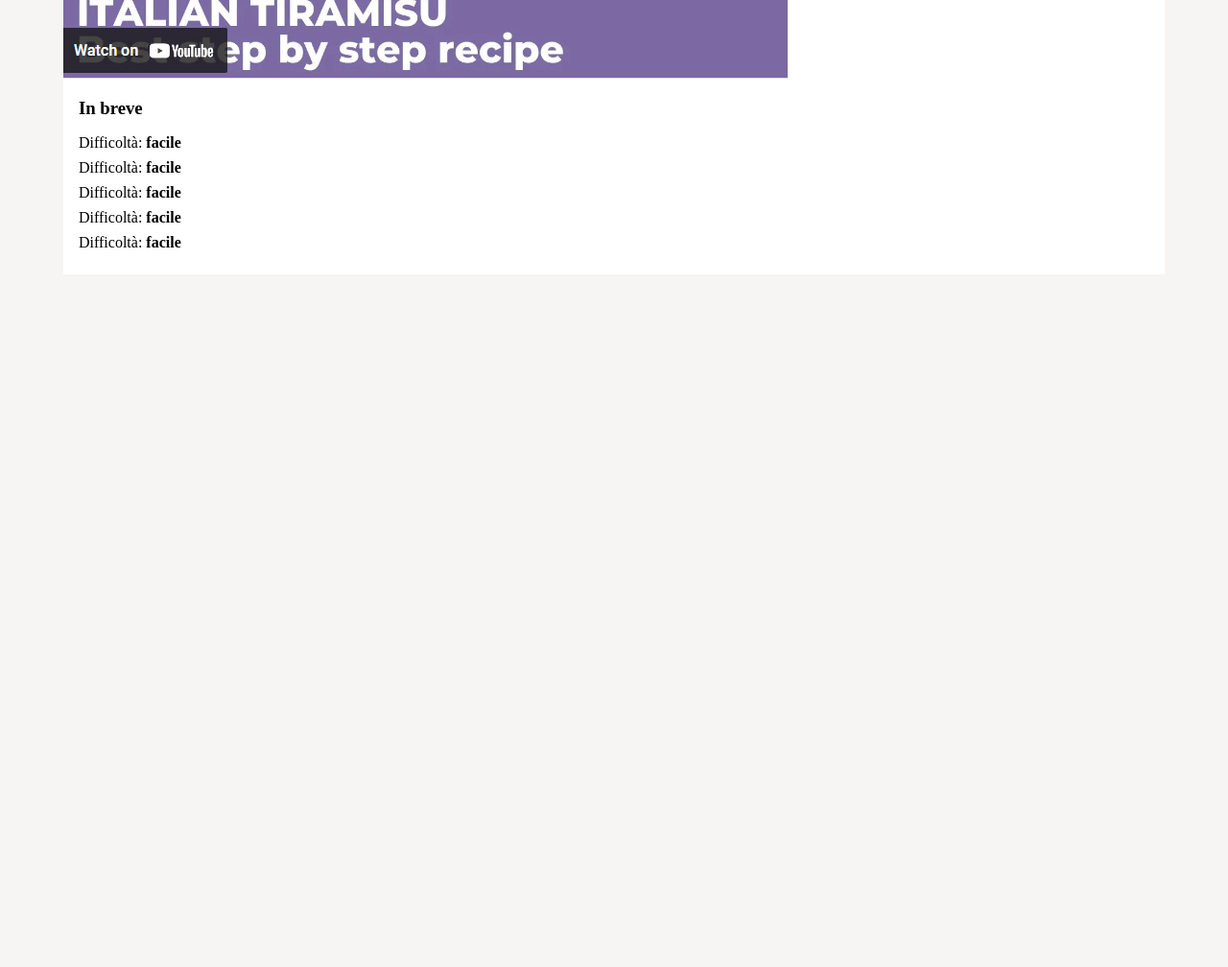
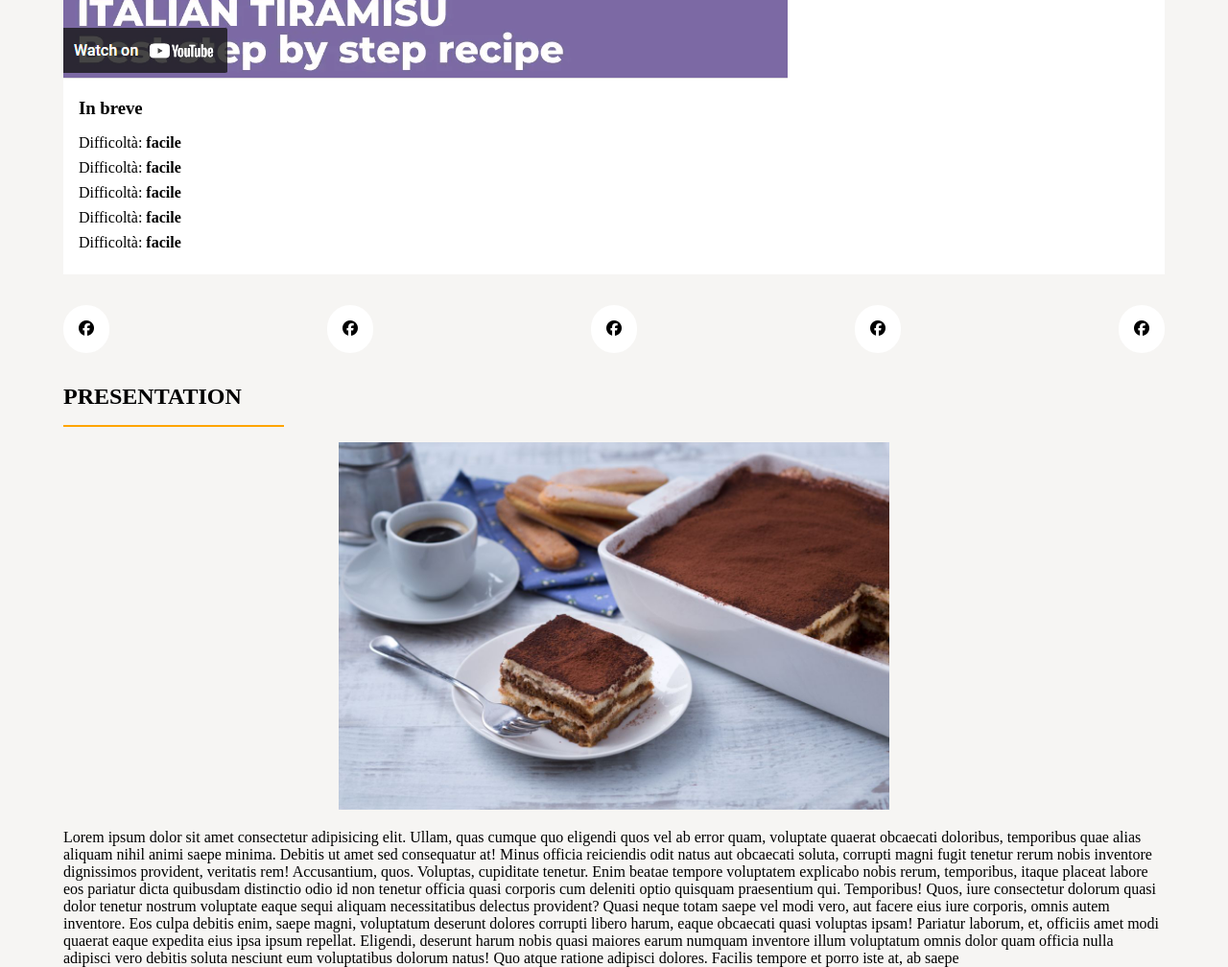
Before and after one commit to giuseppeesposito22/htmlcss-responsive-layout, a plain HTML site: page index.html in a window 1280 px wide. Shown: the part 500-1508 px from the top of the page at 96% size. Before the commit the page ends 800 px from the top, so only its background shows below. Drawn offline with Linux system fonts and the light colour scheme.

Commit message:
add section social and presentation

```diff
--- a/css/style.css
+++ b/css/style.css
@@ -82,6 +82,8 @@ body {
 
 /* MAIN  */
 
+/* SECTION DESSERT  */
+
 .content {
   padding: 1rem;
 }
@@ -102,3 +104,42 @@ body {
 .content h3 {
   margin-bottom: 1rem;
 }
+
+/* SECTION SOCIAL  */
+
+.section-social .container {
+  display: flex;
+  justify-content: space-between;
+}
+
+.element-social {
+  background-color: white;
+  border-radius: 99px;
+  padding: 1rem;
+}
+
+.section-social {
+  margin: 2rem auto;
+}
+
+/* SECTION SOCIAL  */
+
+.banner {
+  display: none;
+}
+
+/* SECTION PRESENTATION */
+
+.break {
+  width: 20%;
+  border: 1px solid orange;
+}
+
+.img-dessert {
+  width: 50%;
+  margin: 1rem auto;
+}
+
+.presentation h2 {
+  margin-bottom: 1rem;
+}
--- a/index.html
+++ b/index.html
@@ -4,13 +4,13 @@
     <meta charset="UTF-8" />
     <meta name="viewport" content="width=device-width, initial-scale=1.0" />
 
-    <!-- <link
+    <link
       rel="stylesheet"
       href="https://cdnjs.cloudflare.com/ajax/libs/font-awesome/6.7.2/css/all.min.css"
       integrity="sha512-Evv84Mr4kqVGRNSgIGL/F/aIDqQb7xQ2vcrdIwxfjThSH8CSR7PBEakCr51Ck+w+/U6swU2Im1vVX0SVk9ABhg=="
       crossorigin="anonymous"
       referrerpolicy="no-referrer"
-    /> -->
+    />
 
     <link rel="stylesheet" href="./css/style.css" />
     <title>Giallo Booleano</title>
@@ -46,6 +46,71 @@
         </div>
       </section>
       <!-- SECTION DESSERT  -->
+
+      <!-- SECTION SOCIAL -->
+      <section class="section-social">
+        <div class="container">
+          <div class="element-social">
+            <i class="fa-brands fa-facebook"></i>
+          </div>
+          <div class="element-social">
+            <i class="fa-brands fa-facebook"></i>
+          </div>
+          <div class="element-social">
+            <i class="fa-brands fa-facebook"></i>
+          </div>
+          <div class="element-social">
+            <i class="fa-brands fa-facebook"></i>
+          </div>
+          <div class="element-social">
+            <i class="fa-brands fa-facebook"></i>
+          </div>
+        </div>
+      </section>
+      <!-- SECTION SOCIAL -->
+
+      <!-- SECTION BANNER -->
+      <section class="banner">
+        <img src="./img/banner.png" alt="" />
+      </section>
+      <!-- SECTION BANNER -->
+
+      <!-- SECTION PRESENTATION -->
+
+      <section class="presentation">
+        <div class="container">
+          <h2>PRESENTATION</h2>
+          <div class="break"></div>
+          <div class="img-dessert">
+            <img src="./img/tiramisu.jpg" alt="" />
+          </div>
+          <p>
+            Lorem ipsum dolor sit amet consectetur adipisicing elit. Ullam, quas
+            cumque quo eligendi quos vel ab error quam, voluptate quaerat
+            obcaecati doloribus, temporibus quae alias aliquam nihil animi saepe
+            minima. Debitis ut amet sed consequatur at! Minus officia reiciendis
+            odit natus aut obcaecati soluta, corrupti magni fugit tenetur rerum
+            nobis inventore dignissimos provident, veritatis rem! Accusantium,
+            quos. Voluptas, cupiditate tenetur. Enim beatae tempore voluptatem
+            explicabo nobis rerum, temporibus, itaque placeat labore eos
+            pariatur dicta quibusdam distinctio odio id non tenetur officia
+            quasi corporis cum deleniti optio quisquam praesentium qui.
+            Temporibus! Quos, iure consectetur dolorum quasi dolor tenetur
+            nostrum voluptate eaque sequi aliquam necessitatibus delectus
+            provident? Quasi neque totam saepe vel modi vero, aut facere eius
+            iure corporis, omnis autem inventore. Eos culpa debitis enim, saepe
+            magni, voluptatum deserunt dolores corrupti libero harum, eaque
+            obcaecati quasi voluptas ipsam! Pariatur laborum, et, officiis amet
+            modi quaerat eaque expedita eius ipsa ipsum repellat. Eligendi,
+            deserunt harum nobis quasi maiores earum numquam inventore illum
+            voluptatum omnis dolor quam officia nulla adipisci vero debitis
+            soluta nesciunt eum voluptatibus dolorum natus! Quo atque ratione
+            adipisci dolores. Facilis tempore et porro iste at, ab saepe
+          </p>
+        </div>
+      </section>
+
+      <!-- SECTION PRESENTATION -->
     </main>
     <!-- MAIN  -->
     <footer></footer>
```
